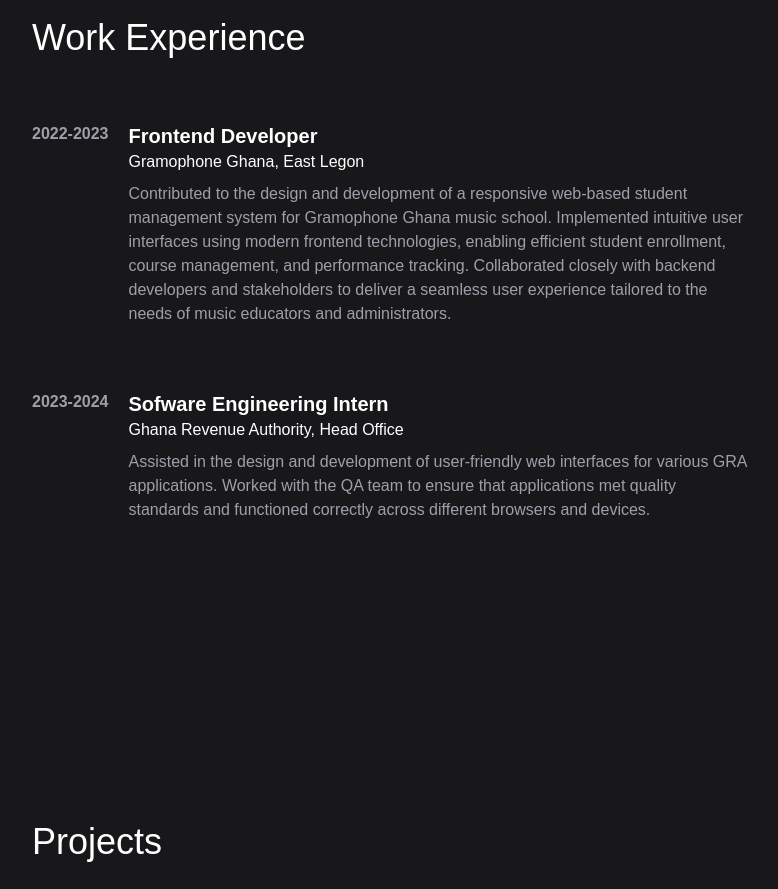
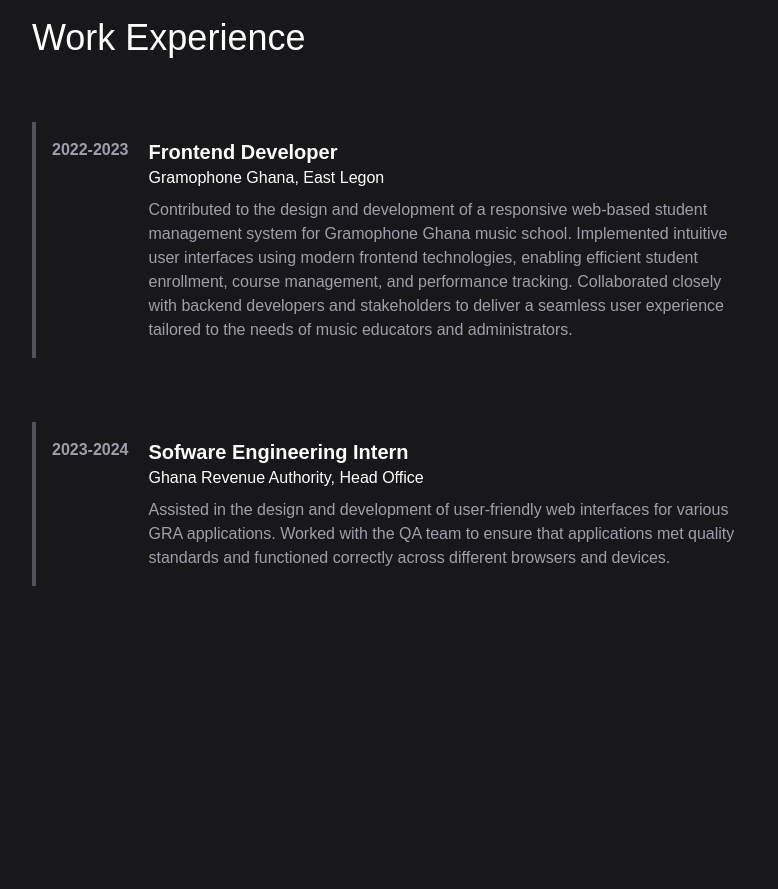
Before and after one commit to Cyberkid-30/portfolio, a React (Vite) app: page / in a window 1280 px wide. Shown: the part 2140-3029 px from the top of the page, without its empty margins (160-938 px from the left). Built offline with nearby package versions, Linux system fonts and the light colour scheme; a web font is replaced by a local one.

Commit message:
Added a left border to experience cards

```diff
--- a/src/components/ExperienceCard.tsx
+++ b/src/components/ExperienceCard.tsx
@@ -7,7 +7,7 @@ const ExperienceCard = ({
   place,
 }: ExperienceCardType) => {
   return (
-    <div className="flex flex-col-reverse gap-3 items-start w-full md:w-[80%] md:gap-5 md:flex-row">
+    <div className="flex flex-col-reverse gap-3 items-start pl-4 py-4 w-full border-l-4 border-zinc-600 md:w-[80%] md:gap-5 md:flex-row">
       <h2 className="shrink-0 font-bold text-zinc-400">{year}</h2>
       <div>
         <h3 className="font-bold text-xl">{position} </h3>
```
